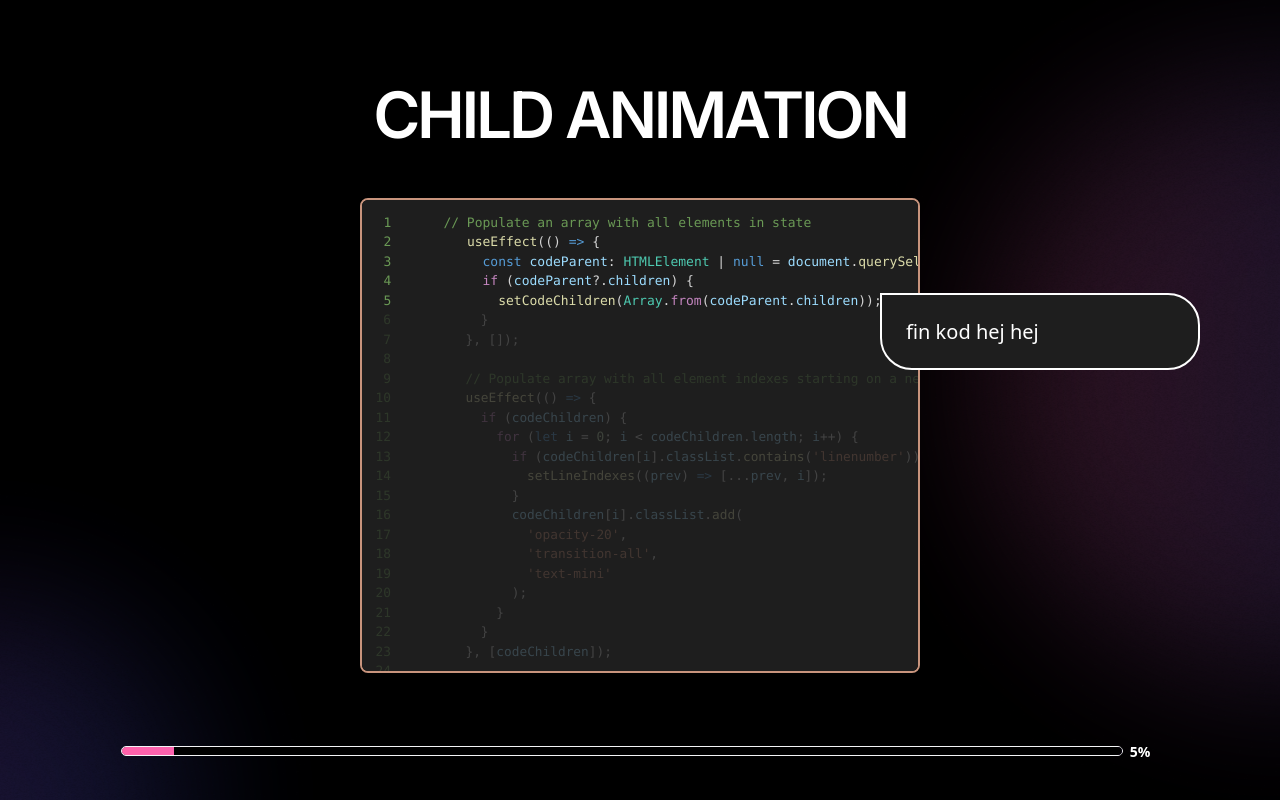
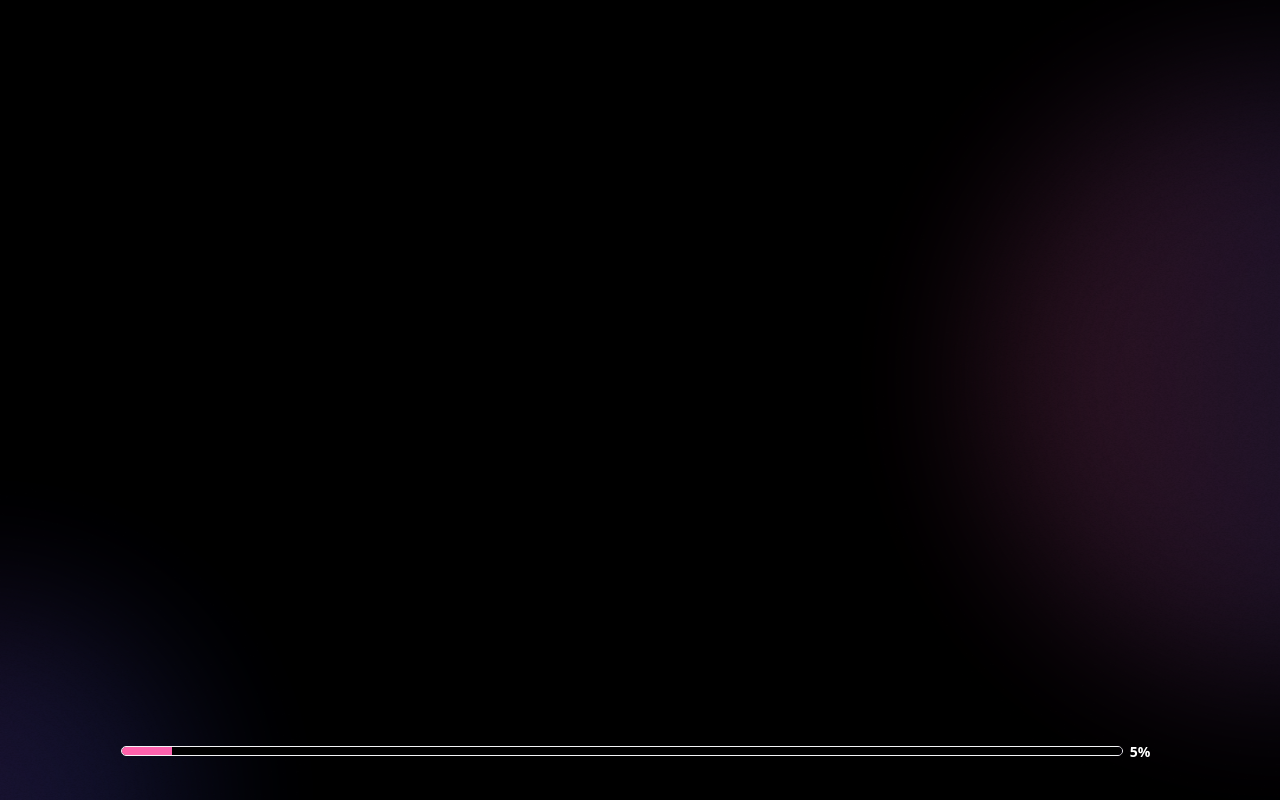
Before and after one commit to HBerglund/presoJS, a React (Create React App) app: page / in a window 1280 px wide. Built offline with nearby package versions, Linux system fonts and the light colour scheme.

Commit message:
skeleton for presentation

```diff
--- a/src/data.tsx
+++ b/src/data.tsx
@@ -33,7 +33,7 @@ const carouselCards: CarouselSlideType[] = [
         imageUrl='https://media.istockphoto.com/photos/pleasant-young-indian-woman-freelancer-consult-client-via-video-call-picture-id1300972573'
       />
     ),
-    id: 100,
+    id: 200,
   },
   {
     component: (
@@ -44,7 +44,7 @@ const carouselCards: CarouselSlideType[] = [
         imageUrl='https://media.istockphoto.com/photos/millennial-male-team-leader-organize-virtual-workshop-with-employees-picture-id1300972574'
       />
     ),
-    id: 101,
+    id: 201,
   },
   {
     component: (
@@ -55,7 +55,7 @@ const carouselCards: CarouselSlideType[] = [
         imageUrl='https://media.istockphoto.com/photos/one-beautiful-woman-looking-at-the-camera-in-profile-picture-id1303539316'
       />
     ),
-    id: 102,
+    id: 202,
   },
 ];
 
@@ -66,349 +66,102 @@ const carouselCards: CarouselSlideType[] = [
  */
 export const slides: SlideType[] = [
   {
-    component: (
-      <CodeSlide
-        code={`     // Populate an array with all elements in state
-        useEffect(() => {
-          const codeParent: HTMLElement | null = document.querySelector('code');
-          if (codeParent?.children) {
-            setCodeChildren(Array.from(codeParent.children));
-          }
-        }, []);
-
-        // Populate array with all element indexes starting on a new row
-        useEffect(() => {
-          if (codeChildren) {
-            for (let i = 0; i < codeChildren.length; i++) {
-              if (codeChildren[i].classList.contains('linenumber')) {
-                setLineIndexes((prev) => [...prev, i]);
-              }
-              codeChildren[i].classList.add(
-                'opacity-20',
-                'transition-all',
-                'text-mini'
-              );
-            }
-          }
-        }, [codeChildren]);
-
-        // Create all rows and set state rows
-        useEffect(() => {
-          for (let i = 0; i < lineIndexes.length; i++) {
-            setRows((prev) => [
-              ...prev,
-              {
-                id: i + 1,
-                startIndex: lineIndexes[i],
-                endIndex:
-                  i === lineIndexes.length - 1 ? lineIndexes[i] : lineIndexes[i + 1],
-              },
-            ]);
-          }
-        }, [lineIndexes]);
-
-        // Styling highlighted snippet
-        useEffect(() => {
-          if (codeChildren && currentlyHighlighted && rows.length) {
-            const start = rows[currentlyHighlighted.startRow].startIndex;
-            const end = rows[currentlyHighlighted.endRow].endIndex;
-            for (let i = start; i < end; i++) {
-              codeChildren[i].classList.remove('opacity-20', 'text-mini');
-            }
-          }
-        }, [codeChildren, currentlyHighlighted, rows]);
-        useEffect(() => {
-          const codeParent: HTMLElement | null = document.querySelector('code');
-          if (codeParent?.children) {
-            setCodeChildren(Array.from(codeParent.children));
-          }
-        }, []);
-
-        // Populate array with all element indexes starting on a new row
-        useEffect(() => {
-          if (codeChildren) {
-            for (let i = 0; i < codeChildren.length; i++) {
-              if (codeChildren[i].classList.contains('linenumber')) {
-                setLineIndexes((prev) => [...prev, i]);
-              }
-              codeChildren[i].classList.add(
-                'opacity-20',
-                'transition-all',
-                'text-mini'
-              );
-            }
-          }
-        }, [codeChildren]);
-
-        // Create all rows and set state rows
-        useEffect(() => {
-          for (let i = 0; i < lineIndexes.length; i++) {
-            setRows((prev) => [
-              ...prev,
-              {
-                id: i + 1,
-                startIndex: lineIndexes[i],
-                endIndex:
-                  i === lineIndexes.length - 1 ? lineIndexes[i] : lineIndexes[i + 1],
-              },
-            ]);
-          }
-        }, [lineIndexes]);
-
-        // Styling highlighted snippet
-        useEffect(() => {
-          if (codeChildren && currentlyHighlighted && rows.length) {
-            const start = rows[currentlyHighlighted.startRow].startIndex;
-            const end = rows[currentlyHighlighted.endRow].endIndex;
-            for (let i = start; i < end; i++) {
-              codeChildren[i].classList.remove('opacity-20', 'text-mini');
-            }
-          }
-        }, [codeChildren, currentlyHighlighted, rows]);
-
-`}
-        highlightedRows={[
-          { startRow: 0, endRow: 4, text: 'fin kod hej hej', id: 1 },
-          {
-            startRow: 5,
-            endRow: 10,
-            text: 'hejsan oscar hur är läget?',
-            id: 2,
-          },
-          {
-            startRow: 35,
-            endRow: 39,
-            text: 'hejsan oscar hur är läget?',
-            id: 3,
-          },
-          {
-            startRow: 37,
-            endRow: 98,
-            text: 'hejsan oscar hur är läget?',
-            id: 4,
-          },
-        ]}
-      />
-    ),
-    id: 1,
+    component: <TextSlide />,
+    id: 100,
   },
   {
-    component: (
-      <ChapterSlide
-        alignXY='left'
-        chapter={1}
-        title='This is how you'
-        subTitle='Create a chapter'
-        imageUrl='https://images.unsplash.com/photo-1620180008008-d7169268f608?ixlib=rb-1.2.1'
-      />
-    ),
-    id: 2,
+    component: <ChapterSlide chapter={1} />,
+    id: 101,
     chapter: 'Chapter 1',
   },
   {
-    component: (
-      <TextSlide
-        title='Herman Berglund'
-        preTitle='Testing out the preheading'
-        subTitle='framer-motion showcase'
-        paragraph='Lorem Ipsum is simply dummy text of the printing and typesetting industry. Lorem Ipsum has been the industrys standard dummy text ever since the 1500s.'
-      />
-    ),
-    id: 3,
+    component: <BulletSlide title='Introduktion och mål' />,
+    id: 102,
     chapter: 'Chapter 1',
   },
   {
-    component: (
-      <TextSlide
-        title='Victor Wikström'
-        subTitle='framer-motion showcase'
-        paragraph='Lorem Ipsum is simply dummy text of the printing and typesetting industry. Lorem Ipsum has been the industrys standard dummy text ever since the 1500s.'
-      />
-    ),
-    id: 4,
+    component: <BulletSlide title='Syfte' />,
+    id: 103,
     chapter: 'Chapter 1',
   },
   {
-    component: (
-      <TextSlide
-        title='Oscar Andersson'
-        subTitle='framer-motion showcase'
-        paragraph='Lorem Ipsum is simply dummy text of the printing and typesetting industry. Lorem Ipsum has been the industrys standard dummy text ever since the 1500s.'
-      />
-    ),
-    id: 5,
+    component: <TextSlide title='Målgrupp' />,
+    id: 104,
     chapter: 'Chapter 1',
   },
   {
-    component: (
-      <ChapterSlide
-        alignXY='center'
-        chapter={2}
-        title='This is how you'
-        subTitle='Create a chapter'
-        imageUrl='https://images.unsplash.com/photo-1620180008008-d7169268f608?ixlib=rb-1.2.1'
-      />
-    ),
-    id: 6,
+    component: <TestimonialSlide preHeading='MIA OCH JOHN' />,
+    id: 105,
+    chapter: 'Chapter 1',
+  },
+  {
+    component: <ChapterSlide chapter={2} />,
+    id: 106,
     chapter: 'Chapter 2',
   },
   {
-    component: (
-      <ImageSlide
-        title='The heart of Asia'
-        subTitle='Visit Malaysia'
-        imageUrls={[
-          'https://images.unsplash.com/photo-1626308888778-2b77082d53b6?ixlib=rb-1.2.1',
-          'https://images.unsplash.com/photo-1592723905426-1181bf431d3a?ixlib=rb-1.2.1',
-        ]}
-      />
-    ),
-    id: 7,
+    component: <ImageSlide title='Projektplanering' />,
+    id: 107,
     chapter: 'Chapter 2',
   },
   {
-    component: (
-      <BulletSlide
-        subTitle='This is a'
-        title='Bullet Slide Example'
-        bullets={[
-          'Millenials don’t freelance for the money; they’re doing it for autonomy and freedom',
-          'Millenials are increasingly beginning to focus their energy on projects that they personally stand by.',
-          'Millenials are taking charge of their own education, and are constantly learning new skills in order to advance their careers',
-        ]}
-      />
-    ),
-    id: 8,
-    chapter: 'Chapter 2',
-  },
-  {
-    component: (
-      <ChapterSlide
-        alignXY='left'
-        chapter={3}
-        title='This is how you'
-        subTitle='Create a chapter'
-        imageUrl='https://images.unsplash.com/photo-1620180008008-d7169268f608?ixlib=rb-1.2.1'
-      />
-    ),
-    id: 9,
+    component: <ChapterSlide chapter={3} />,
+    id: 108,
     chapter: 'Chapter 3',
   },
   {
-    component: <CarouselSlide carouselCards={carouselCards} />,
-    id: 10,
+    component: <BulletSlide title='Design' />,
+    id: 109,
     chapter: 'Chapter 3',
   },
   {
-    component: (
-      <TextSlide
-        title='Media content'
-        subTitle='framer-motion showcase'
-        paragraph='Lorem Ipsum is simply dummy text of the printing and typesetting industry.'
-      />
-    ),
-    id: 11,
+    component: <ImageSlide title='Wireframes' />,
+    id: 110,
     chapter: 'Chapter 3',
   },
   {
-    component: (
-      <VideoSlide
-        url='https://www.youtube.com/embed/Kuwk1fkP4vA'
-        size='large'
-      />
-    ),
-    id: 12,
-    chapter: 'Chapter 3',
+    component: <ChapterSlide chapter={4} />,
+    id: 111,
+    chapter: 'Chapter 4',
   },
   {
-    component: (
-      <VideoSlide
-        alignXY='center'
-        subTitle='Small video slide'
-        url='https://www.youtube.com/embed/8C3j42KKrWM'
-        size='small'
-      />
-    ),
-    id: 13,
-    chapter: 'Chapter 3',
+    component: <CodeSlide heading='Data-filen' />,
+    id: 112,
+    chapter: 'Chapter 4',
   },
   {
-    component: (
-      <VideoSlide
-        alignXY='left'
-        title='With title'
-        subTitle='Small video slide'
-        url='https://www.youtube.com/embed/8C3j42KKrWM'
-        size='small'
-      />
-    ),
-    id: 14,
-    chapter: 'Chapter 3',
+    component: <CodeSlide heading='Tailwind-filen' />,
+    id: 113,
+    chapter: 'Chapter 4',
   },
   {
-    component: (
-      <ChapterSlide
-        alignXY='center'
-        chapter={3}
-        title='This is how you'
-        subTitle='Create a chapter'
-        imageUrl='https://media.istockphoto.com/photos/chapter-one-picture-id1302839734'
-      />
-    ),
-    id: 15,
-    chapter: 'Chapter 3',
+    component: <CodeSlide heading='Kod-filen' />,
+    id: 114,
+    chapter: 'Chapter 4',
   },
   {
-    component: (
-      <TestimonialSlide
-        preHeading='From the experts'
-        quote='"Consectetur adipisicing duis commodo reprehenderit. Eiusmod sint ut quis elit aute dolore cillum anim deserunt."'
-        name='Oscar Andersson'
-        role='Web developer, Coding Coders'
-        imageUrl='https://images.unsplash.com/photo-1438761681033-6461ffad8d80?ixlib=rb-1.2.1'
-      />
-    ),
-    id: 16,
-    chapter: 'Chapter 3',
+    component: <CodeSlide heading='AnimatedText komponent' />,
+    id: 115,
+    chapter: 'Chapter 4',
   },
   {
-    component: (
-      <ImageSlide
-        title='Image Slide'
-        subTitle='Two images'
-        imageUrls={[
-          'https://images.unsplash.com/photo-1626308888778-2b77082d53b6?ixlib=rb-1.2.1',
-          'https://images.unsplash.com/photo-1592723905426-1181bf431d3a?ixlib=rb-1.2.1',
-        ]}
-      />
-    ),
-    id: 17,
-    chapter: 'Chapter 3',
+    component: <ChapterSlide chapter={5} />,
+    id: 116,
+    chapter: 'Chapter 5',
   },
   {
-    component: (
-      <ImageSlide
-        title='Image Slide'
-        subTitle='Four images'
-        imageUrls={[
-          'https://images.unsplash.com/photo-1626308888778-2b77082d53b6?ixlib=rb-1.2.1',
-          'https://images.unsplash.com/photo-1592723905426-1181bf431d3a?ixlib=rb-1.2.1',
-          'https://images.unsplash.com/photo-1580496297468-1e05179cfd81?ixlib=rb-1.2.1',
-          'https://images.unsplash.com/photo-1565197239446-a89a684c2651?ixlib=rb-1.2.1',
-        ]}
-      />
-    ),
-    id: 18,
-    chapter: 'Chapter 3',
+    // utmaningar karusell
+    component: <CarouselSlide />,
+    id: 117,
+    chapter: 'Chapter 5',
   },
   {
-    component: (
-      <TextSlide
-        title='The end'
-        subTitle='This is the end of the presentation'
-        paragraph='Lorem Ipsum is simply dummy text of the printing and typesetting industry.'
-      />
-    ),
-    id: 19,
+    component: <BulletSlide title='Lärdomar' />,
+    id: 118,
+    chapter: 'Chapter 5',
+  },
+  {
+    component: <TextSlide title='Tack för oss!' />,
+    id: 119,
   },
 ];
```
